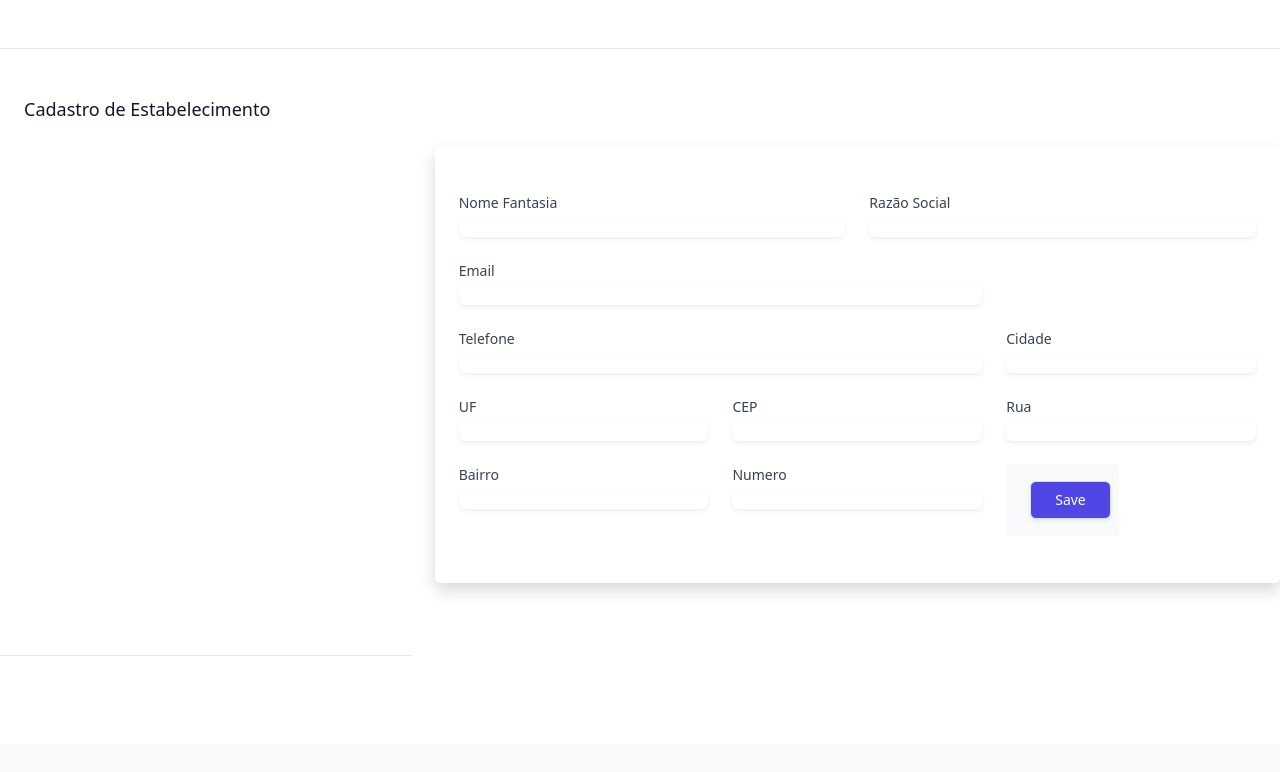
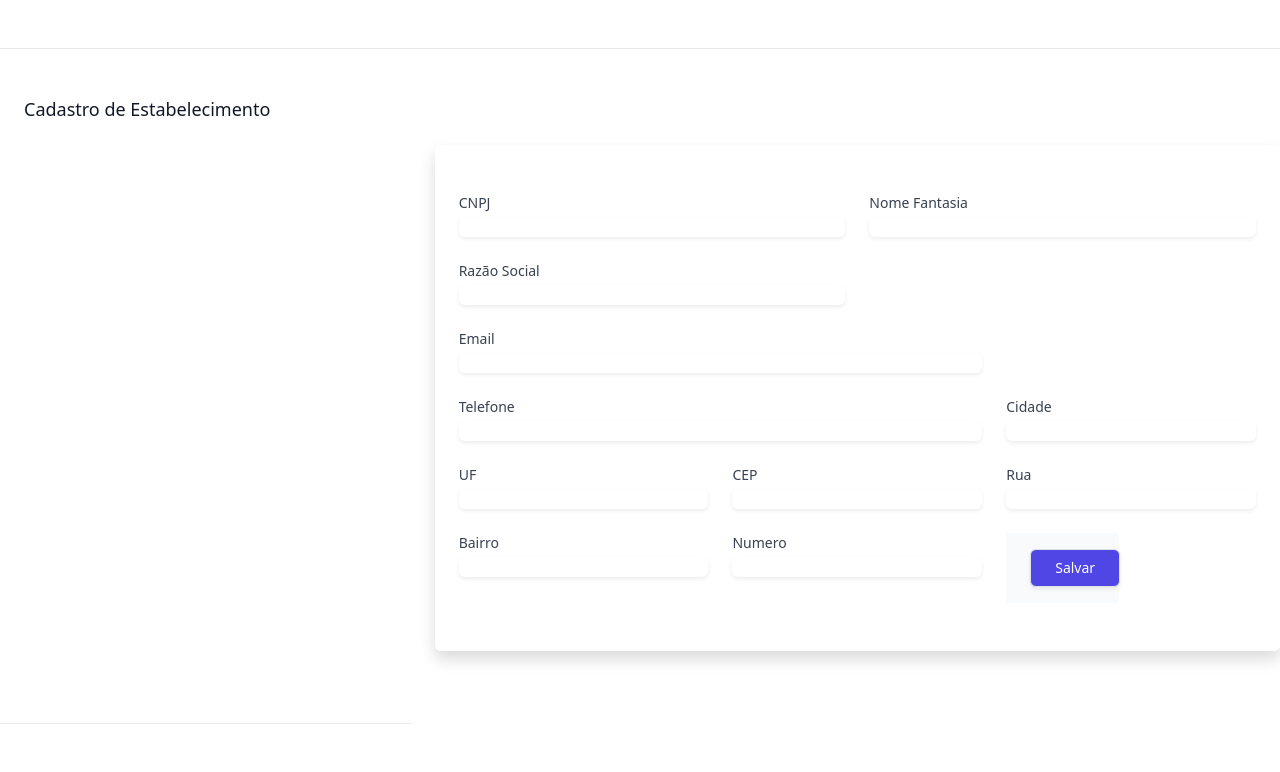
Before and after one commit to Denislfs/projeto-interdisciplinar-2, a PHP site: page /cadastroest.php in a window 1280 px wide. Shown: the part 56-828 px from the top of the page. Before the commit the page ends 712 px from the top, so only its background shows below. Run offline with PHP 8.4, Linux system fonts and the light colour scheme; some libraries are stand-ins or nearby versions.

Commit message:
Correção dos campos e sql para insert

```diff
--- a/cadastroest.php
+++ b/cadastroest.php
@@ -24,18 +24,23 @@ require_once('header.php');
       </div>
     </div>
     <div class="mt-5 md:mt-0 md:col-span-2">
-      <form action="../create/cadastroest2.php" method="POST">
+      <form action="create/cadastroest2.php" method="POST">
         <div class="shadow overflow-hidden sm:rounded-md">
           <div class="px-4 py-5 bg-white sm:p-6">
             <div class="grid grid-cols-6 gap-6">
               <div class="col-span-6 sm:col-span-3">
+                <label for="first-name" class="block text-sm font-medium text-gray-700">CNPJ</label>
+                <input type="number" name="cnpj" id="cnpj" class="mt-1 focus:ring-indigo-500 focus:border-indigo-500 block w-full shadow-sm sm:text-sm border-gray-300 rounded-md">
+              </div>
+
+              <div class="col-span-6 sm:col-span-3">
                 <label for="first-name" class="block text-sm font-medium text-gray-700">Nome Fantasia</label>
-                <input type="text" name="nome_fantasia" id="nome_fantasia" autocomplete="given-name" class="mt-1 focus:ring-indigo-500 focus:border-indigo-500 block w-full shadow-sm sm:text-sm border-gray-300 rounded-md">
+                <input type="text" name="nome_fantasia" id="nome_fantasia" autocomplete="nome_fantasia" class="mt-1 focus:ring-indigo-500 focus:border-indigo-500 block w-full shadow-sm sm:text-sm border-gray-300 rounded-md">
               </div>
 
               <div class="col-span-6 sm:col-span-3">
                 <label for="last-name" class="block text-sm font-medium text-gray-700">Razão Social</label>
-                <input type="text" name="razao_social" id="razao_social" autocomplete="family-name" class="mt-1 focus:ring-indigo-500 focus:border-indigo-500 block w-full shadow-sm sm:text-sm border-gray-300 rounded-md">
+                <input type="text" name="razao_social" id="razao_social" autocomplete="razao_social" class="mt-1 focus:ring-indigo-500 focus:border-indigo-500 block w-full shadow-sm sm:text-sm border-gray-300 rounded-md">
               </div>
 
               <div class="col-span-6 sm:col-span-4">
@@ -45,17 +50,17 @@ require_once('header.php');
 
               <div class="col-span-6 sm:col-span-4">
                 <label for="phone" class="block text-sm font-medium text-gray-700">Telefone</label>
-                <input type="text" name="telefone" id="telefone" autocomplete="email" class="mt-1 focus:ring-indigo-500 focus:border-indigo-500 block w-full shadow-sm sm:text-sm border-gray-300 rounded-md">
+                <input type="text" name="telefone" id="telefone" autocomplete="telefone" class="mt-1 focus:ring-indigo-500 focus:border-indigo-500 block w-full shadow-sm sm:text-sm border-gray-300 rounded-md">
               </div>
 
               <div class="col-span-6 sm:col-span-6 lg:col-span-2">
                 <label for="city" class="block text-sm font-medium text-gray-700">Cidade</label>
-                <input type="text" name="cidade" id="cidade" autocomplete="address-level2" class="mt-1 focus:ring-indigo-500 focus:border-indigo-500 block w-full shadow-sm sm:text-sm border-gray-300 rounded-md">
+                <input type="text" name="cidade" id="cidade" autocomplete="cidade" class="mt-1 focus:ring-indigo-500 focus:border-indigo-500 block w-full shadow-sm sm:text-sm border-gray-300 rounded-md">
               </div>
 
               <div class="col-span-6 sm:col-span-3 lg:col-span-2">
                 <label for="region" class="block text-sm font-medium text-gray-700">UF</label>
-                <input type="text" name="uf" id="uf" autocomplete="" class="mt-1 focus:ring-indigo-500 focus:border-indigo-500 block w-full shadow-sm sm:text-sm border-gray-300 rounded-md" maxlength=11>
+                <input type="text" name="uf" id="uf" autocomplete="uf" class="mt-1 focus:ring-indigo-500 focus:border-indigo-500 block w-full shadow-sm sm:text-sm border-gray-300 rounded-md" maxlength=11>
               </div>
 
               <div class="col-span-6 sm:col-span-3 lg:col-span-2">
@@ -65,12 +70,12 @@ require_once('header.php');
 
               <div class="col-span-6 sm:col-span-3 lg:col-span-2">
                 <label for="region" class="block text-sm font-medium text-gray-700">Rua</label>
-                <input type="text" name="rua" id="rua" autocomplete="" class="mt-1 focus:ring-indigo-500 focus:border-indigo-500 block w-full shadow-sm sm:text-sm border-gray-300 rounded-md">
+                <input type="text" name="rua" id="rua" autocomplete="rua" class="mt-1 focus:ring-indigo-500 focus:border-indigo-500 block w-full shadow-sm sm:text-sm border-gray-300 rounded-md">
               </div>
 
               <div class="col-span-6 sm:col-span-3 lg:col-span-2">
                 <label for="region" class="block text-sm font-medium text-gray-700">Bairro</label>
-                <input type="text" name="bairro" id="bairro" autocomplete="" class="mt-1 focus:ring-indigo-500 focus:border-indigo-500 block w-full shadow-sm sm:text-sm border-gray-300 rounded-md">
+                <input type="text" name="bairro" id="bairro" autocomplete="bairro" class="mt-1 focus:ring-indigo-500 focus:border-indigo-500 block w-full shadow-sm sm:text-sm border-gray-300 rounded-md">
               </div>
 
               <div class="col-span-6 sm:col-span-3 lg:col-span-2">
@@ -79,7 +84,7 @@ require_once('header.php');
               </div>
 
           <div class="px-4 py-3 bg-gray-50 text-right sm:px-6">
-            <button type="submit" class="inline-flex justify-center py-2 px-4 border border-transparent shadow-sm text-sm font-medium rounded-md text-white bg-indigo-600 hover:bg-indigo-700 focus:outline-none focus:ring-2 focus:ring-offset-2 focus:ring-indigo-500">Save</button>
+            <button type="submit" class="inline-flex justify-center py-2 px-4 border border-transparent shadow-sm text-sm font-medium rounded-md text-white bg-indigo-600 hover:bg-indigo-700 focus:outline-none focus:ring-2 focus:ring-offset-2 focus:ring-indigo-500">Salvar</button>
           </div>
         </div>
       </form>
--- a/create/cadastroentreg2.php
+++ b/create/cadastroentreg2.php
@@ -37,7 +37,7 @@ class DataBaseService {
             $sql = $sql."VALUES (".$cpf.", '".$nome."', ".$celular.", '".$email."', '".$data_nasc."', '".$endereco."', ".$numero.", '".$bairro."', '".$cidade."', '".$complemento."' ) ";
         echo $sql;
             if(mysqli_query($this->conn, $sql)) {
-                header("location: ../src/cadastro.php?status=sucess");
+                header("location: ../cadastroentreg.php?status=sucess");
             } else {
                 echo("Falha ao realizar o cadastro" . $sql . mysqli_error($this->conn));
             }
--- a/create/cadastroest2.php
+++ b/create/cadastroest2.php
@@ -25,11 +25,11 @@ class DataBaseService {
     public function adicionarEstabelecimento($cnpj, $razao_social, $nome_fantasia, $telefone, $cep, $uf, $cidade, $bairro, $rua, $numero) {
 
             // Preparando o comando SQL
-            $sql = "INSERT INTO estabelecimento (`cnpj`, `razao_social`, `nome_fantasia`, `telefone`, `cep`, `uf`, `cidade`, `bairro`, ` rua`, `numero`) ";
+            $sql = "INSERT INTO estabelecimento (`cnpj`, `razao_social`, `nome_fantasia`, `telefone`, `cep`, `uf`, `cidade`, `bairro`, `rua`, `numero`) ";
             $sql = $sql."VALUES (".$cnpj.", '".$razao_social."', '".$nome_fantasia."', ".$telefone.", '".$cep."', '".$uf."', '".$cidade."', '".$bairro."', '".$rua."', ".$numero." ) ";
         echo $sql;
             if(mysqli_query($this->conn, $sql)) {
-                header("location: ../src/cadastroest.php?status=sucess");
+                header("location: ../cadastroest.php?status=sucess");
             } else {
                 echo("Falha ao realizar o cadastro" . $sql . mysqli_error($this->conn));
             }
```
Also changed, not shown: cadastroentreg.php (+4 -4 lines).
